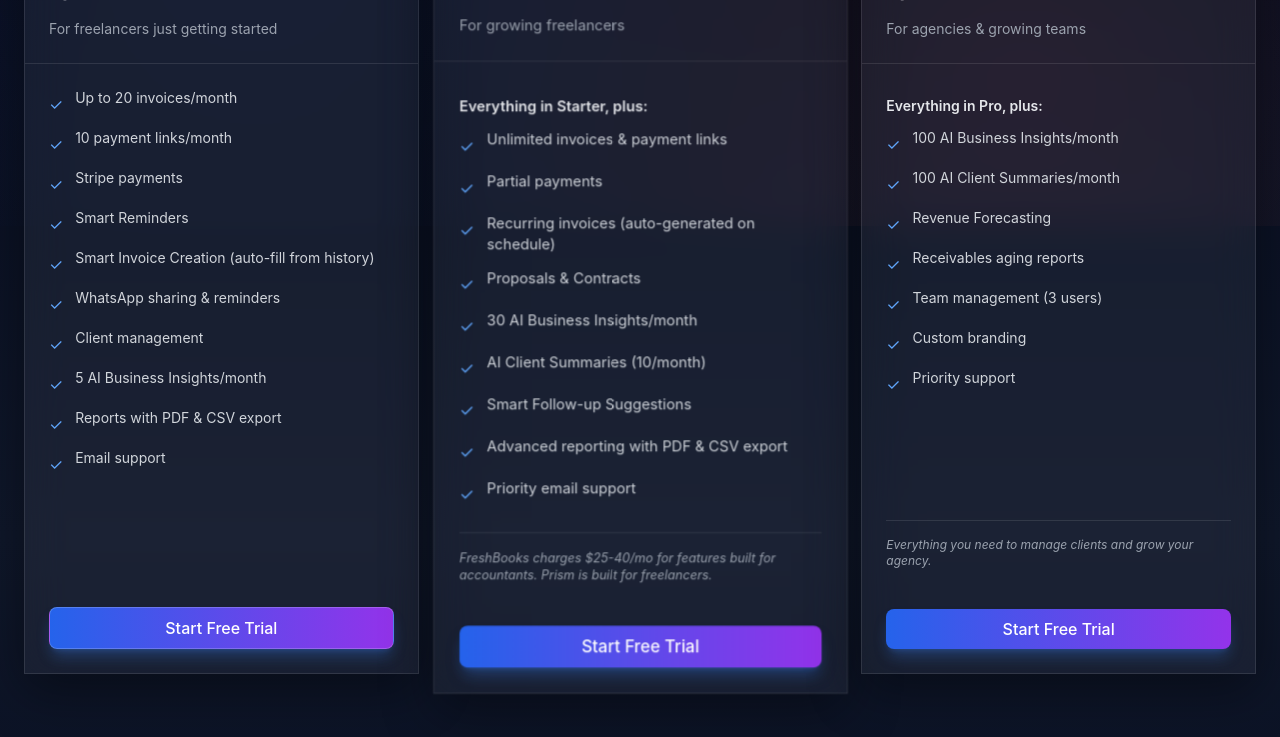
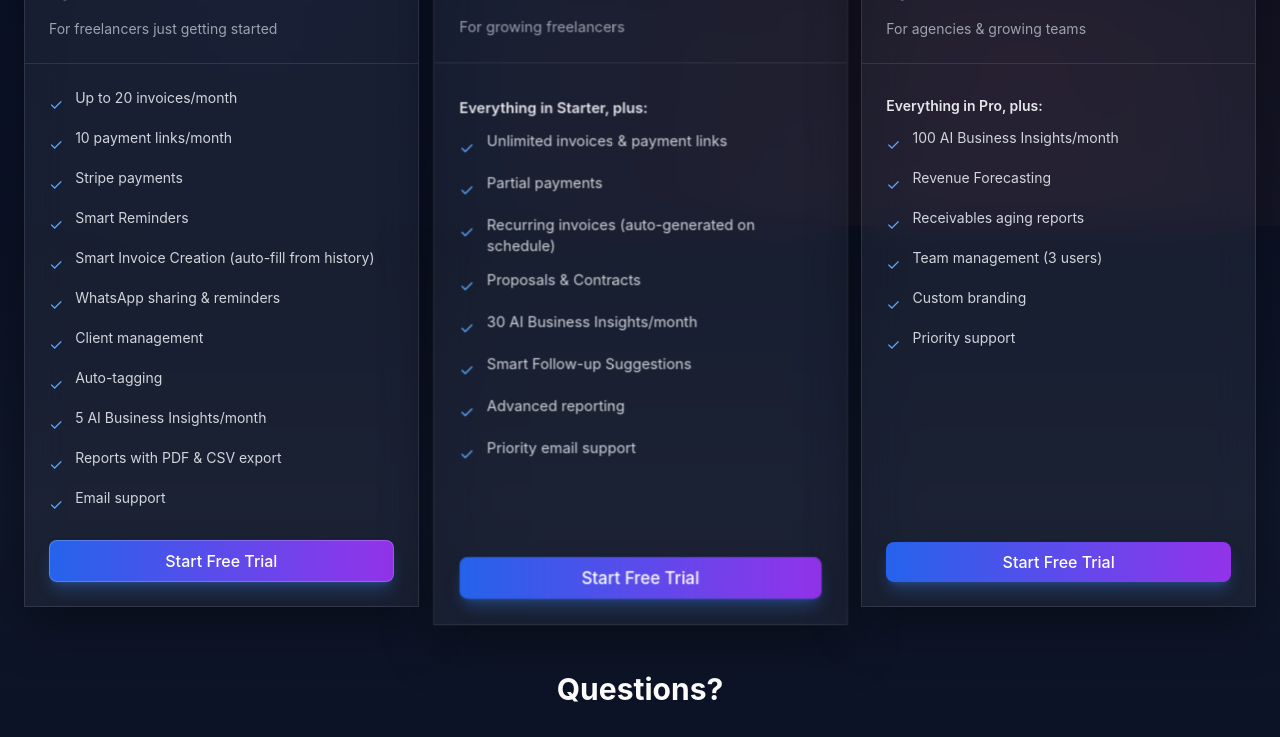
Before and after one commit to ongjooming-web/Verkspay, a Next.js app in the folder prism/: page /pricing in a window 1280 px wide. Shown: the part 574-1311 px from the top of the page. Built offline with nearby package versions, Linux system fonts and the light colour scheme; no server answers.

Commit message:
Update: Pricing page feature lists (all 3 pages) with exact specifications

```diff
--- a/prism/src/app/page.tsx
+++ b/prism/src/app/page.tsx
@@ -209,6 +209,7 @@ export default function LandingPage() {
                   'Smart Invoice Creation (auto-fill from history)',
                   'WhatsApp sharing & reminders',
                   'Client management',
+                  'Auto-tagging',
                   '5 AI Business Insights/month',
                   'Reports with PDF & CSV export',
                   'Email support'
@@ -230,14 +231,12 @@ export default function LandingPage() {
                   'Recurring invoices (auto-generated on schedule)',
                   'Proposals & Contracts',
                   '30 AI Business Insights/month',
-                  'AI Client Summaries (10/month)',
                   'Smart Follow-up Suggestions',
-                  'Advanced reporting with PDF & CSV export',
+                  'Advanced reporting',
                   'Priority email support'
                 ],
                 cta: 'Start Free Trial',
-                highlighted: true,
-                comparison: 'FreshBooks charges $25-40/mo for features built for accountants. Prism is built for freelancers.'
+                highlighted: true
               },
               {
                 name: 'Enterprise',
@@ -248,7 +247,6 @@ export default function LandingPage() {
                 features: [
                   '**Everything in Pro, plus:**',
                   '100 AI Business Insights/month',
-                  '100 AI Client Summaries/month',
                   'Revenue Forecasting',
                   'Receivables aging reports',
                   'Team management (3 users)',
@@ -256,8 +254,7 @@ export default function LandingPage() {
                   'Priority support'
                 ],
                 cta: 'Start Free Trial',
-                highlighted: false,
-                note: 'Everything you need to manage clients and grow your agency.'
+                highlighted: false
               }
             ].map((plan, i) => (
               <div
--- a/prism/src/app/pricing/page.tsx
+++ b/prism/src/app/pricing/page.tsx
@@ -100,6 +100,7 @@ export default function PricingPage() {
         'Smart Invoice Creation (auto-fill from history)',
         'WhatsApp sharing & reminders',
         'Client management',
+        'Auto-tagging',
         '5 AI Business Insights/month',
         'Reports with PDF & CSV export',
         'Email support'
@@ -122,12 +123,10 @@ export default function PricingPage() {
         'Recurring invoices (auto-generated on schedule)',
         'Proposals & Contracts',
         '30 AI Business Insights/month',
-        'AI Client Summaries (10/month)',
         'Smart Follow-up Suggestions',
-        'Advanced reporting with PDF & CSV export',
+        'Advanced reporting',
         'Priority email support'
       ],
-      comparison: 'FreshBooks charges $25-40/mo for features built for accountants. Prism is built for freelancers.',
       button: { text: 'Start Free Trial', action: 'pro' },
       highlighted: true
     },
@@ -141,14 +140,12 @@ export default function PricingPage() {
       features: [
         '**Everything in Pro, plus:**',
         '100 AI Business Insights/month',
-        '100 AI Client Summaries/month',
         'Revenue Forecasting',
         'Receivables aging reports',
         'Team management (3 users)',
         'Custom branding',
         'Priority support'
       ],
-      note: 'Everything you need to manage clients and grow your agency.',
       button: { text: 'Start Free Trial', action: 'enterprise' },
       highlighted: false
     }
--- a/prism/src/app/settings/page.tsx
+++ b/prism/src/app/settings/page.tsx
@@ -710,9 +710,9 @@ function BillingSection() {
 
   // Plan configuration
   const plans = [
-    { id: 'starter', name: 'Starter', monthlyPrice: 19, annualPrice: 15, features: 'Up to 20 invoices, Payment links, Stripe, Smart Reminders, WhatsApp, AI Insights, Reports' },
-    { id: 'pro', name: 'Pro', monthlyPrice: 49, annualPrice: 39, features: 'Everything in Starter, plus: Unlimited invoices, Partial payments, Recurring, Proposals, 30 AI Insights, AI Summaries' },
-    { id: 'enterprise', name: 'Enterprise', monthlyPrice: 89, annualPrice: 71, features: 'Everything in Pro, plus: 100 AI Insights, 100 Summaries, Revenue Forecasting, Team mgmt' }
+    { id: 'starter', name: 'Starter', monthlyPrice: 19, annualPrice: 15, features: 'Up to 20 invoices, 10 payment links, Stripe, Smart Reminders, Smart Invoice Creation, WhatsApp, Client management, Auto-tagging, 5 AI Insights, Reports, Email support' },
+    { id: 'pro', name: 'Pro', monthlyPrice: 49, annualPrice: 39, features: 'Everything in Starter, plus: Unlimited invoices & links, Partial payments, Recurring invoices, Proposals & Contracts, 30 AI Insights, Follow-up Suggestions, Advanced reporting, Priority support' },
+    { id: 'enterprise', name: 'Enterprise', monthlyPrice: 89, annualPrice: 71, features: 'Everything in Pro, plus: 100 AI Insights, Revenue Forecasting, Receivables aging, Team management (3 users), Custom branding, Priority support' }
   ]
 
   // Calculate trial days remaining
```
